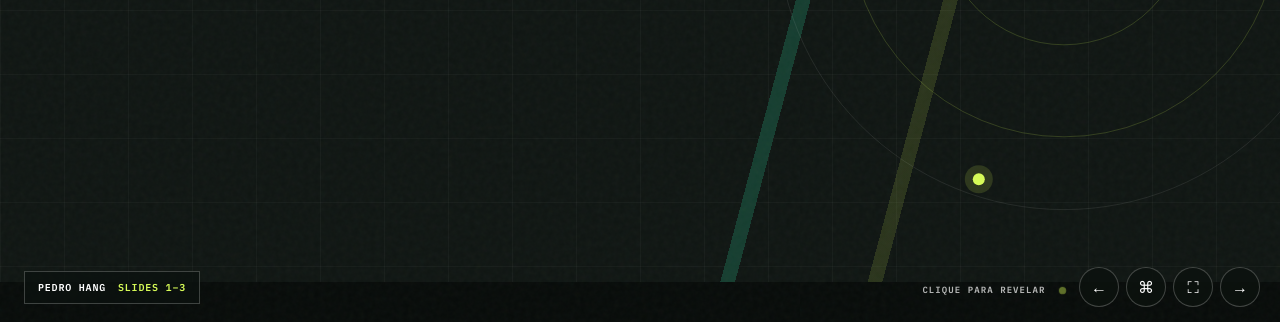
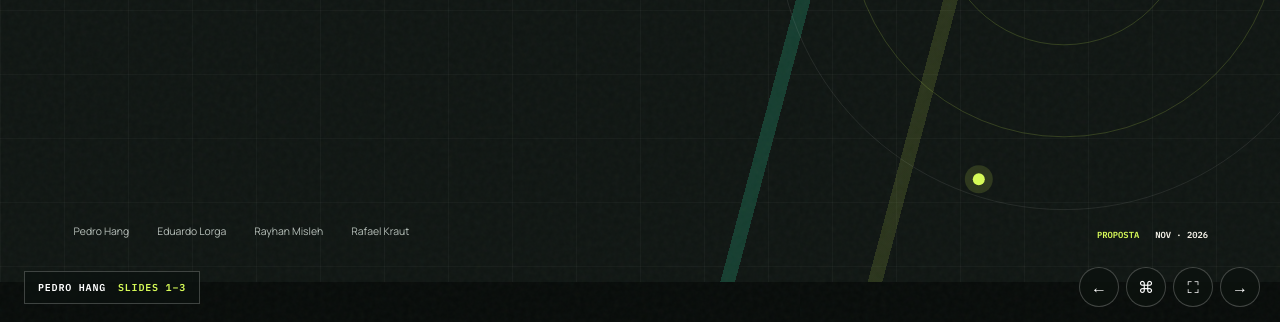
Before and after one commit to pedrohprazeres17/apresentacao-alperman-consultoria, a plain HTML site: page index.html in a window 1280 px wide. Shown: the part 478-800 px from the top of the page. Drawn offline with Linux system fonts and the light colour scheme.

Commit message:
Faz animações iniciarem automaticamente em cada slide

```diff
--- a/app.js
+++ b/app.js
@@ -4,22 +4,26 @@
   const slides=[...document.querySelectorAll('.slide')], names=['01 · DIAGNÓSTICO','02 · ARQUITETURA','03 · OPERAÇÃO','04 · VALIDAÇÃO'];
   const speakers=[['PEDRO HANG','SLIDES 1–3'],['EDUARDO LORGA','SLIDES 4–6'],['RAYHAN MISLEH','SLIDES 7–9'],['RAFAEL KRAUT','SLIDES 10–12']];
   const $=s=>document.querySelector(s), progress=$('#progress'), current=$('#current'), stageName=$('#stageName'), presenter=$('#presenter'), range=$('#range'), hint=$('#buildHint'), transition=$('#transition'), overview=$('#overview'), thumbs=$('#thumbs');
-  let index=Math.max(0,Math.min(11,(+location.hash.slice(1)||1)-1)), build=0, busy=false;
+  let index=Math.max(0,Math.min(11,(+location.hash.slice(1)||1)-1)), busy=false;
   function fit(){document.documentElement.style.setProperty('--scale',Math.min(innerWidth/1600,innerHeight/900))}
   function builds(i=index){return [...slides[i].querySelectorAll('.build')]}
-  function revealInitial(){const list=builds();list.forEach((el,i)=>el.classList.toggle('shown',i===0));build=Math.min(1,list.length);syncHint()}
-  function syncHint(){hint.classList.toggle('on',build<builds().length)}
+  function revealSlide(){
+    const list=builds();
+    list.forEach((el,i)=>{el.classList.remove('shown');el.style.transitionDelay=`${i*140}ms`});
+    requestAnimationFrame(()=>requestAnimationFrame(()=>list.forEach(el=>el.classList.add('shown'))));
+    hint.classList.remove('on');
+  }
   function sync(){
     const stage=+slides[index].dataset.stage, speaker=Math.floor(index/3);
     slides.forEach((s,i)=>s.classList.toggle('active',i===index));current.textContent=String(index+1).padStart(2,'0');progress.style.width=`${(index+1)/12*100}%`;stageName.textContent=names[stage];presenter.textContent=speakers[speaker][0];range.textContent=speakers[speaker][1];
-    [...thumbs.children].forEach((t,i)=>t.classList.toggle('current',i===index));history.replaceState(null,'',`#${index+1}`);revealInitial();
+    [...thumbs.children].forEach((t,i)=>t.classList.toggle('current',i===index));history.replaceState(null,'',`#${index+1}`);revealSlide();
   }
-  function next(){if(busy)return;const list=builds();if(build<list.length){list[build++].classList.add('shown');syncHint();return}go(index+1)}
-  function prev(){if(busy)return;if(build>1){const list=builds();list[--build].classList.remove('shown');syncHint();return}go(index-1)}
+  function next(){if(!busy)go(index+1)}
+  function prev(){if(!busy)go(index-1)}
   function go(nextIndex){if(nextIndex<0||nextIndex>=slides.length||nextIndex===index)return;busy=true;transition.classList.remove('run');void transition.offsetWidth;transition.classList.add('run');setTimeout(()=>{index=nextIndex;sync()},500);setTimeout(()=>{transition.classList.remove('run');busy=false},1000)}
   slides.forEach((s,i)=>{const b=document.createElement('button');b.className='thumb';b.innerHTML=`<small>${names[+s.dataset.stage]}</small><b>${s.dataset.title}</b><span>${String(i+1).padStart(2,'0')} / 12</span>`;b.onclick=()=>{overview.classList.remove('open');go(i)};thumbs.appendChild(b)});
   $('#next').onclick=next;$('#prev').onclick=prev;$('#overviewBtn').onclick=()=>overview.classList.add('open');$('#closeOverview').onclick=()=>overview.classList.remove('open');$('#fullscreen').onclick=()=>document.fullscreenElement?document.exitFullscreen():document.documentElement.requestFullscreen?.();
   addEventListener('keydown',e=>{if(['ArrowRight','PageDown',' ','Enter'].includes(e.key)){e.preventDefault();next()}if(['ArrowLeft','PageUp','Backspace'].includes(e.key)){e.preventDefault();prev()}if(e.key.toLowerCase()==='o')overview.classList.toggle('open');if(e.key.toLowerCase()==='f')$('#fullscreen').click();if(e.key==='Escape')overview.classList.remove('open')});
   addEventListener('click',e=>{if(e.target.closest('button,.overview,.controls'))return;e.clientX<innerWidth*.25?prev():next()});addEventListener('resize',fit);fit();sync();
-  if(staticMode){builds().forEach(el=>el.classList.add('shown'));build=builds().length;syncHint()}
+  if(staticMode){builds().forEach(el=>{el.style.transitionDelay='0ms';el.classList.add('shown')})}
 })();
--- a/index.html
+++ b/index.html
@@ -108,7 +108,7 @@
 
   <footer class="presenter"><span id="presenter">PEDRO HANG</span><b id="range">SLIDES 1–3</b></footer>
   <nav class="controls" aria-label="Controles"><button id="prev" aria-label="Voltar">←</button><button id="overviewBtn" aria-label="Visão geral">⌘</button><button id="fullscreen" aria-label="Tela cheia">⛶</button><button id="next" aria-label="Avançar">→</button></nav>
-  <div id="buildHint" class="build-hint">CLIQUE PARA REVELAR <i></i></div>
+  <div id="buildHint" class="build-hint" aria-hidden="true"></div>
   <div id="transition" class="transition" aria-hidden="true"><div></div><span></span></div>
   <div id="overview" class="overview" aria-hidden="true"><header><h2>Visão geral</h2><button id="closeOverview">FECHAR ×</button></header><div id="thumbs" class="thumbs"></div></div>
   <script src="app.js"></script>
```
Also changed, not shown: 1 other file.
